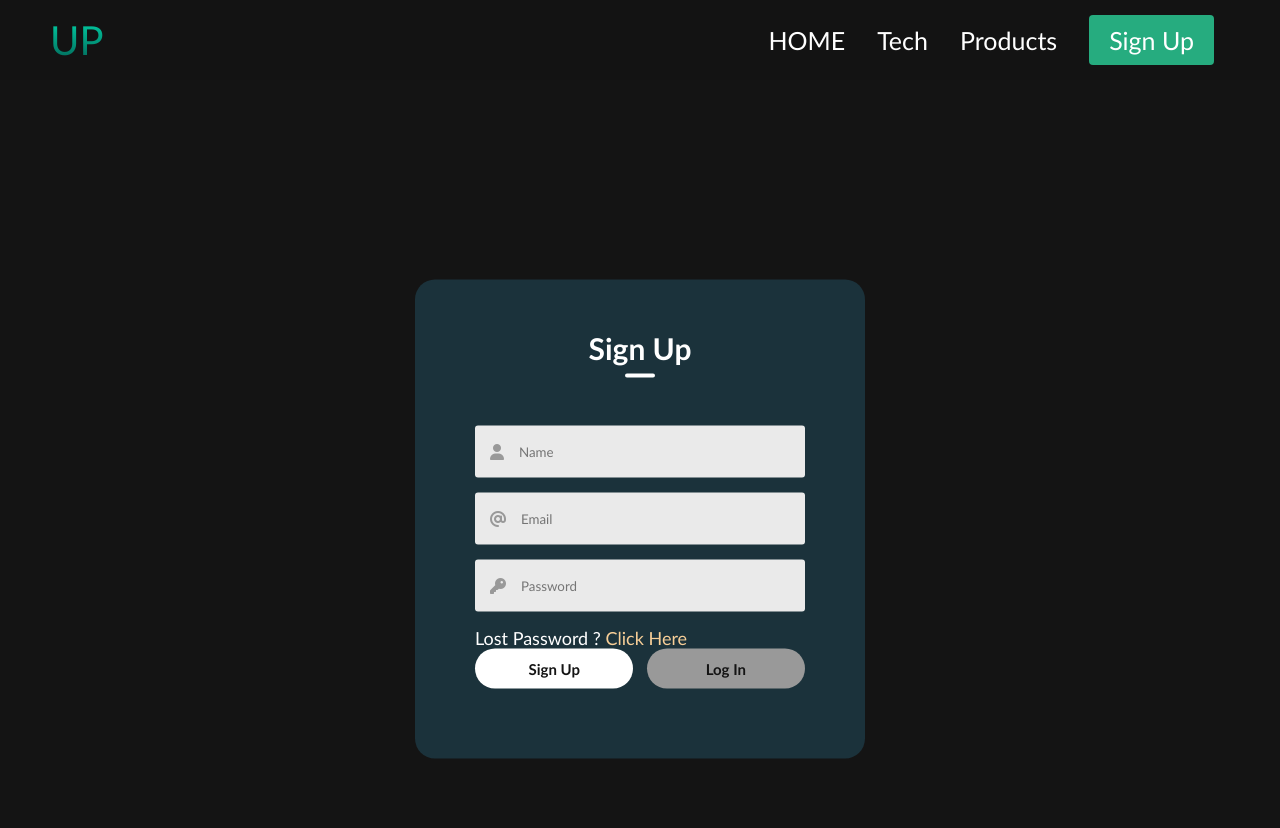
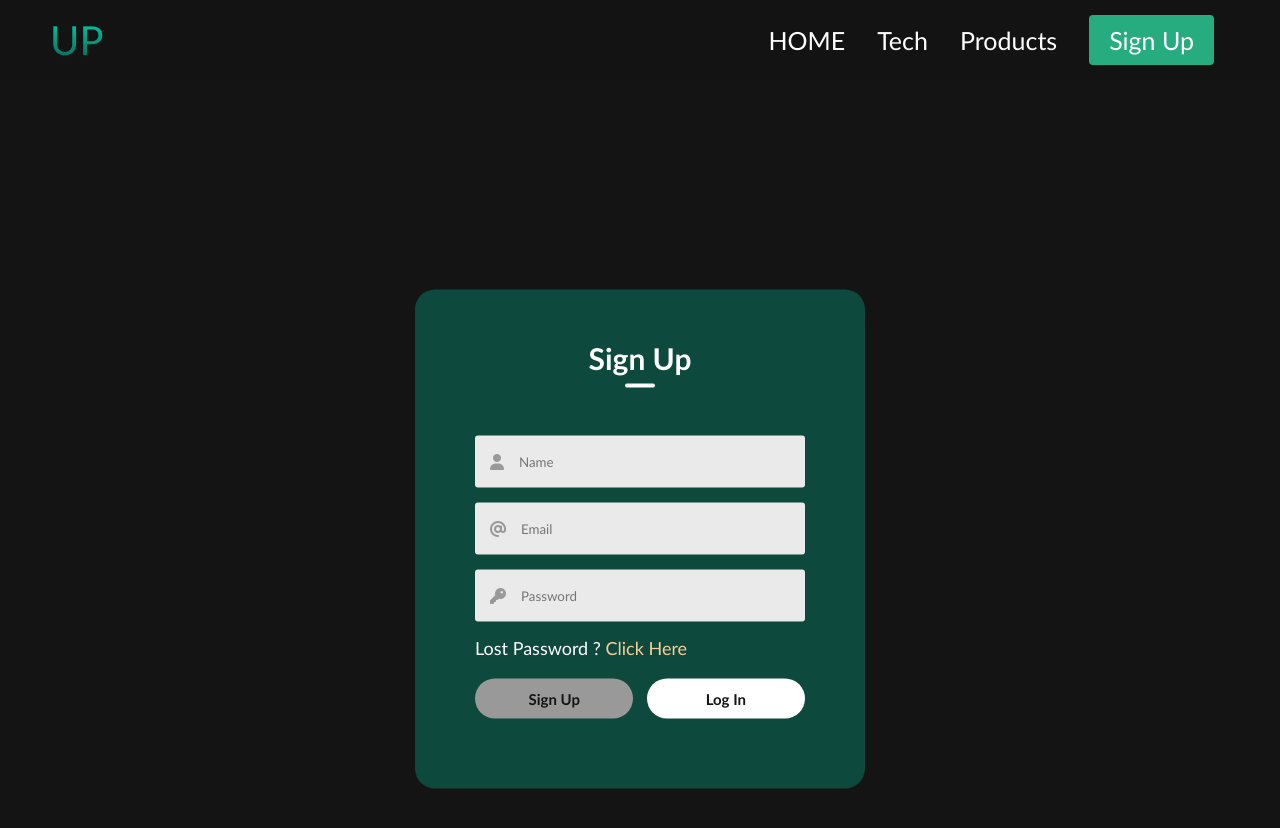
Before and after one commit to OneBrainCellLeft/Second_Project-Finished, a plain HTML site: page Website/sign.html in a window 1280 px wide. Both pictures are taken after a click on the button "Sign Up". Drawn offline with Linux system fonts and the light colour scheme.

Commit message:
just modified some colors and spacing

```diff
--- a/Website/sign.html
+++ b/Website/sign.html
@@ -13,7 +13,7 @@
     <!-- Navbar Section -->
     <nav class="navbar">
         <div class="navbar__container">
-            <a href="index.html" id="navbar__logo"> UP </a>
+            <a href="#" id="navbar__logo"> UP </a>
             <div class="navbar__toggle" id="mobile-menu">
                 <span class="bar"></span>
                 <span class="bar"></span>
@@ -21,7 +21,7 @@
             </div>
             <ul class="navbar__menu">
                 <li class="navbar__item">
-                    <a href="#" class="navbar__links"> HOME </a>
+                    <a href="index.html" class="navbar__links"> HOME </a>
                 </li>
                 <li class="navbar__item">
                     <a href="#" class="navbar__links"> Tech </a>
@@ -59,8 +59,8 @@
                     <p> Lost Password ? <a href="#"> Click Here </a></p>
                 </div>
                 <div class="btn__field">
-                    <button type="button" id="signupbtn"> <b> Sign Up </b> </button>
-                    <button type="button" id="loginbtn" class="disable"> <b> Log In </b> </button>
+                    <button type="button" id="signupbtn" class="disable"> <b> Sign Up </b> </button>
+                    <button type="button" id="loginbtn"> <b> Log In </b> </button>
                 </div>
             </form>
         </div>
@@ -74,17 +74,18 @@
         loginbtn.onclick = function() {
             namefield.style.maxHeight = "0";
             title.innerHTML = "Log In";
-            signupbtn.classList.add("disable");
-            loginbtn.classList.remove("disable");
+            signupbtn.classList.remove("disable");
+            loginbtn.classList.add("disable");
         };
 
         signupbtn.onclick = function() {
             namefield.style.maxHeight = "65px";
             title.innerHTML = "Sign Up";
-            signupbtn.classList.remove("disable");
-            loginbtn.classList.add("disable");
+            signupbtn.classList.add("disable");
+            loginbtn.classList.remove("disable");
         };
     </script>
     <!-- Sign Section -->
+
 </body>
 </html>
--- a/Website/styles.css
+++ b/Website/styles.css
@@ -587,7 +587,7 @@
     top: 5%;
     left: 50%;
     transform: translate(-50%, 50%);
-    background:#23566975;
+    background:#05886c75;
     padding: 50px 60px 70px;
     border-radius: 20px;
     text-align: center;
@@ -657,6 +657,7 @@ form p a {
     flex-basis: 48%;
     background: #fff;
     color: #141414;
+    margin-top: 20px;
     font-size: 15px;
     height: 40px;
     border-radius: 20px;
```
